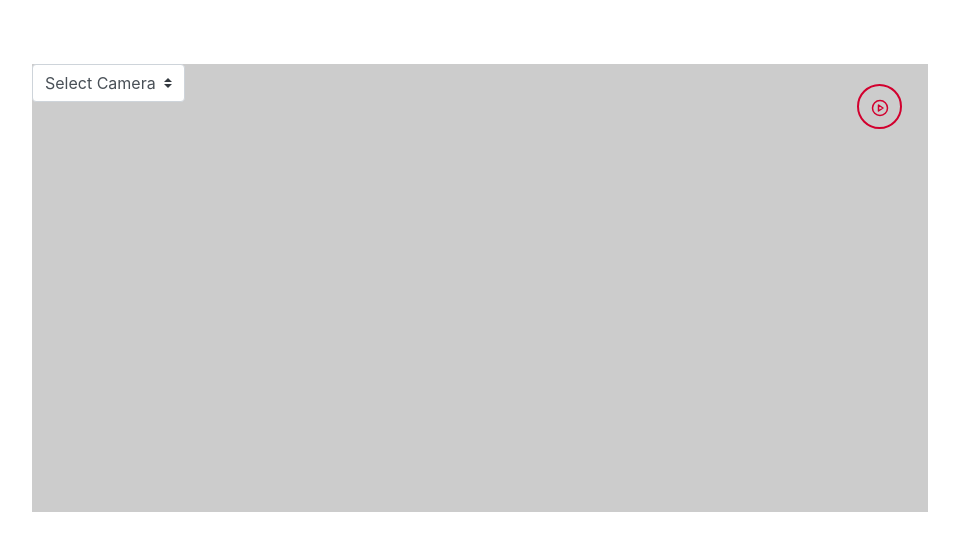
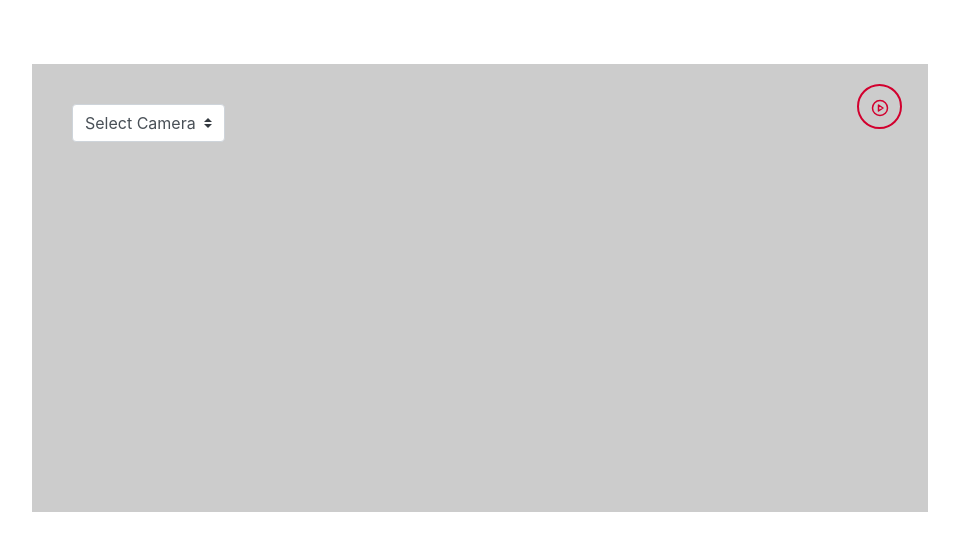
Before and after one commit to kevincowan/camera-display, a website built with webpack: page dist/index.html in a window 1280 px wide. Shown: the whole page, without its empty margins (160-1119 px from the left). Built offline with nearby package versions, Linux system fonts and the light colour scheme.

Commit message:
Tidying up code

```diff
--- a/src/index.css
+++ b/src/index.css
@@ -26,8 +26,8 @@ video {
 
 .video-options {
     position: absolute;
-    left: 0px;
-    top: 0px;
+    left: 40px;
+    top: 40px;
 }
 
 .controls {
@@ -109,4 +109,4 @@ border: 2px solid #00B541;
   }
 }
 
-/* Test2 */
+/* Test4 */
--- a/src/index.js
+++ b/src/index.js
@@ -128,8 +128,6 @@ function handleStream (stream) {
     });
   }
 
-  console.log('Hello75');
-
   window.stream = stream; // make stream available to console
   video.srcObject = stream;
   play.classList.add('d-none');
@@ -139,5 +137,3 @@ function handleStream (stream) {
 };
 
 getCameraSelection();
-
-// Test70
```
Also changed, not shown: README.md, dist/index.html.
